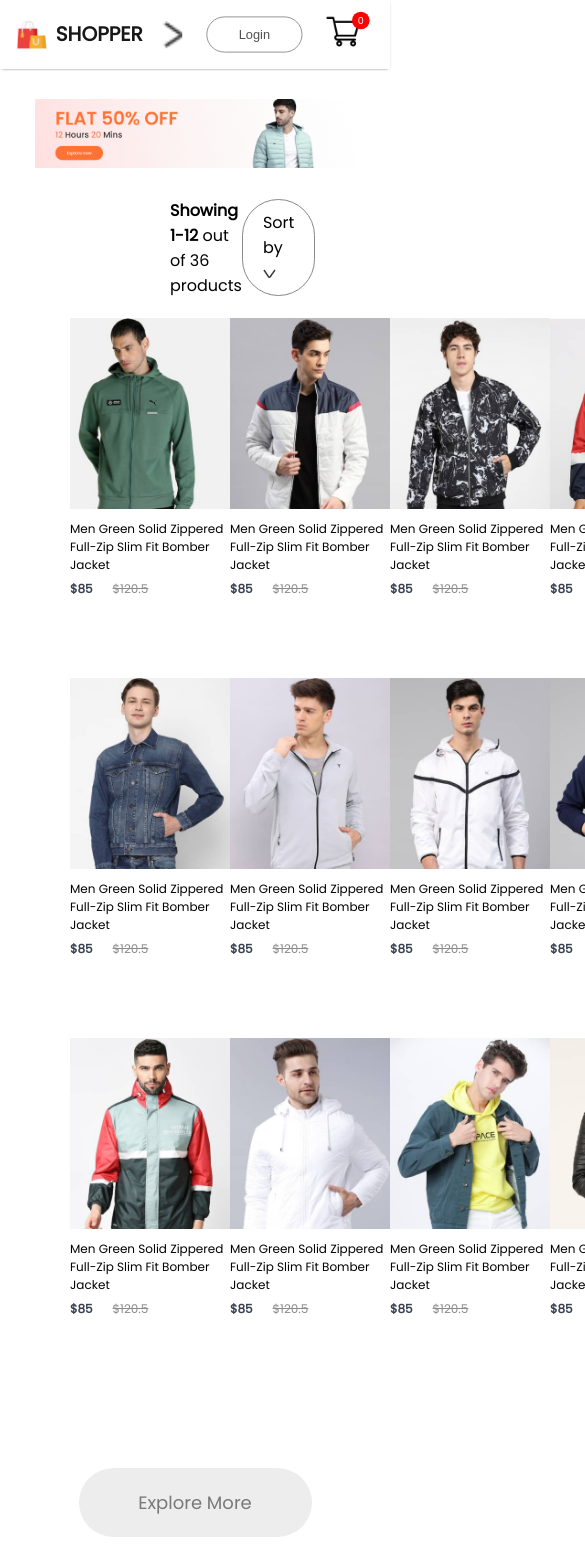
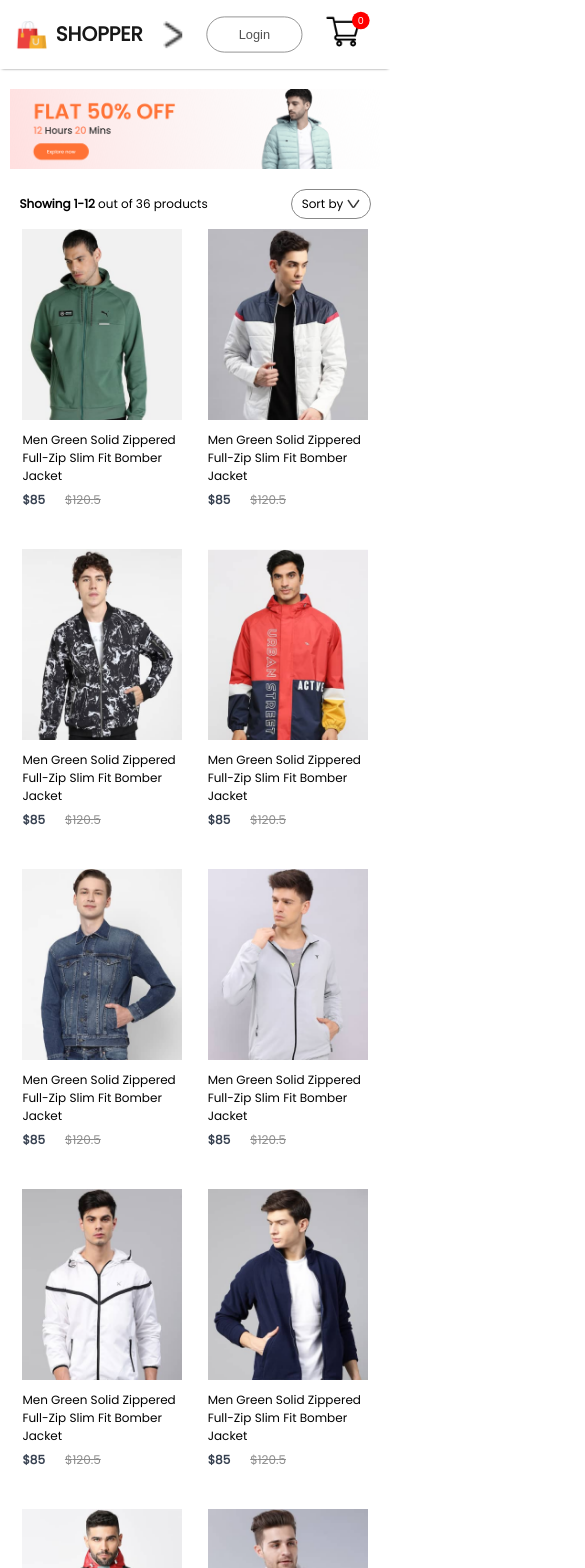
Before and after one commit to crescowboy/Keymashop-F, a React (Create React App) app: page /mens in a window 390 px wide. Shown: the top 1568 px of the page, 585 px wide, since content can reach past the window. Built offline with nearby package versions, Linux system fonts and the light colour scheme.

Commit message:
shopCategory responsive

```diff
--- a/src/Components/Breadcrums/Breadcrums.css
+++ b/src/Components/Breadcrums/Breadcrums.css
@@ -8,3 +8,31 @@
     margin: 60px 170px;
     text-transform: capitalize;
 }
+
+@media(max-width:1280px){
+    .breadcrum{
+        margin: 30px 50px;
+        font-size: 14px;
+    }
+
+}
+
+@media(max-width:1024px){
+    .breadcrum{
+        margin: 30px 30px;
+        font-size: 13px;
+    }
+}
+
+@media(max-width:800px){
+    .breadcrum{
+        margin: 30px 10px;
+        font-size: 12px;
+    }
+}
+
+@media(max-width:500px){
+    .breadcrum{
+        font-size: 10px;
+    }
+}
--- a/src/Pages/CSS/LoginSignup.css
+++ b/src/Pages/CSS/LoginSignup.css
@@ -60,3 +60,54 @@
     font-size: 18px;
     font-weight: 500;
 }
+
+@media(max-width:1280px){
+    .loginsignup{
+        padding-top: 50px;
+    }
+    .loginsignup-container{
+        width: auto;
+        max-width: 500px;
+        max-height: 500px;
+    }
+    .loginsignup-container h1{
+        margin: 10px 0px;
+    }
+    .loginsignup-fields{
+        gap: 20px;
+        margin-top: 20px;
+    }
+    .loginsignup-fields input{
+        height: 65px;
+        width: 93%;
+    }
+    .loginsignup-container button{
+        width: 100%;
+    }
+    .loginsignup-login{
+        font-size: 16px;
+    }
+    .loginsignup-agree{
+        font-size: 14px;
+        gap: 10px;
+    }
+}
+
+@media(max-width:800px){
+    .loginsignup-container{
+        padding: 20px 30px;
+    }
+    .loginsignup-container h1{
+        font-size: 24px;
+    }
+    .loginsignup-fields{
+        margin-top: 20px;
+    }
+    .loginsignup-fields input{
+        height: 50px;
+    }
+    .loginsignup-container button{
+        height: 50px;
+        font-size: 16px;
+    }
+}
--- a/src/Pages/CSS/ShopCategory.css
+++ b/src/Pages/CSS/ShopCategory.css
@@ -36,3 +36,56 @@
     font-size: 18px;
     font-weight: 500;
 }
+
+@media(max-width:1280px){
+    .shopcategory-banner{
+        margin: 20px auto;
+        width: 90%;
+    }
+    .shopcategory-indexSort{
+        width: 90%;
+        margin: auto;
+    }
+    .shopcategory-sort{
+        padding: 5px 10px;
+        font-size: 12px;
+    }
+    .shopcategory-indexSort p{
+        font-size: 12px;
+    }
+    .shopcategory-products{
+        width: 90%;
+        margin: 10px auto;
+        row-gap: 40px;
+    }
+    .shopcategory-products .item{
+        margin: auto;
+    }
+    .shopcategory-loadmore{
+        margin: 100px auto;
+        width: 200px;
+        height: 60px;
+        font-size: 16px;
+    }
+}
+
+@media(max-width:800px){
+    .shopcategory-banner{
+        width: 95%;
+    }
+    .shopcategory-products{
+        width: 95%;
+    }
+    .shopcategory-loadmore{
+        margin: 60px auto;
+        width: 150px;
+        height: 40px;
+        font-size: 13px;
+    }
+}
+
+@media(max-width:500px){
+    .shopcategory-products{
+        grid-template-columns: 1fr 1fr;
+    }
+}
```
